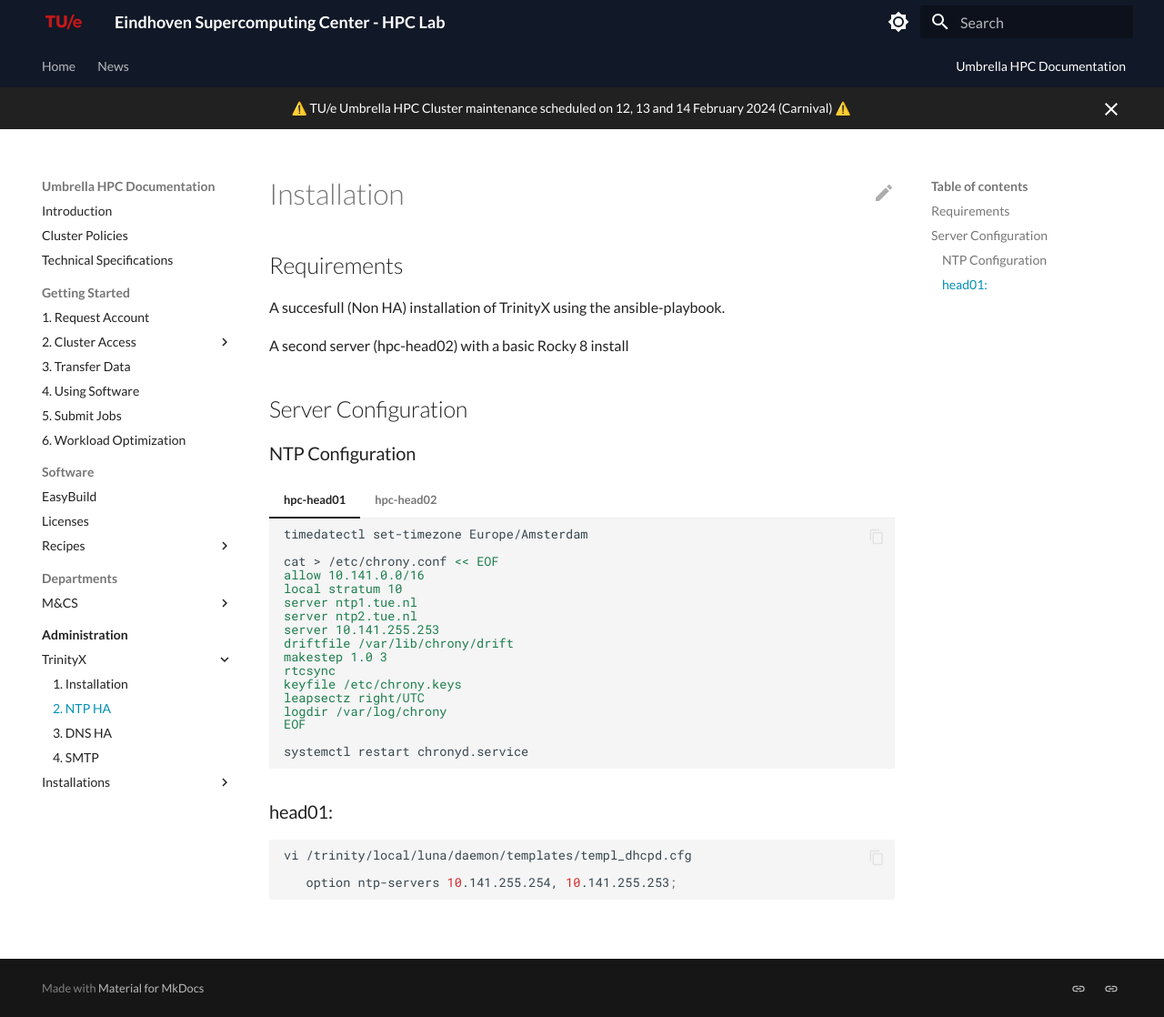
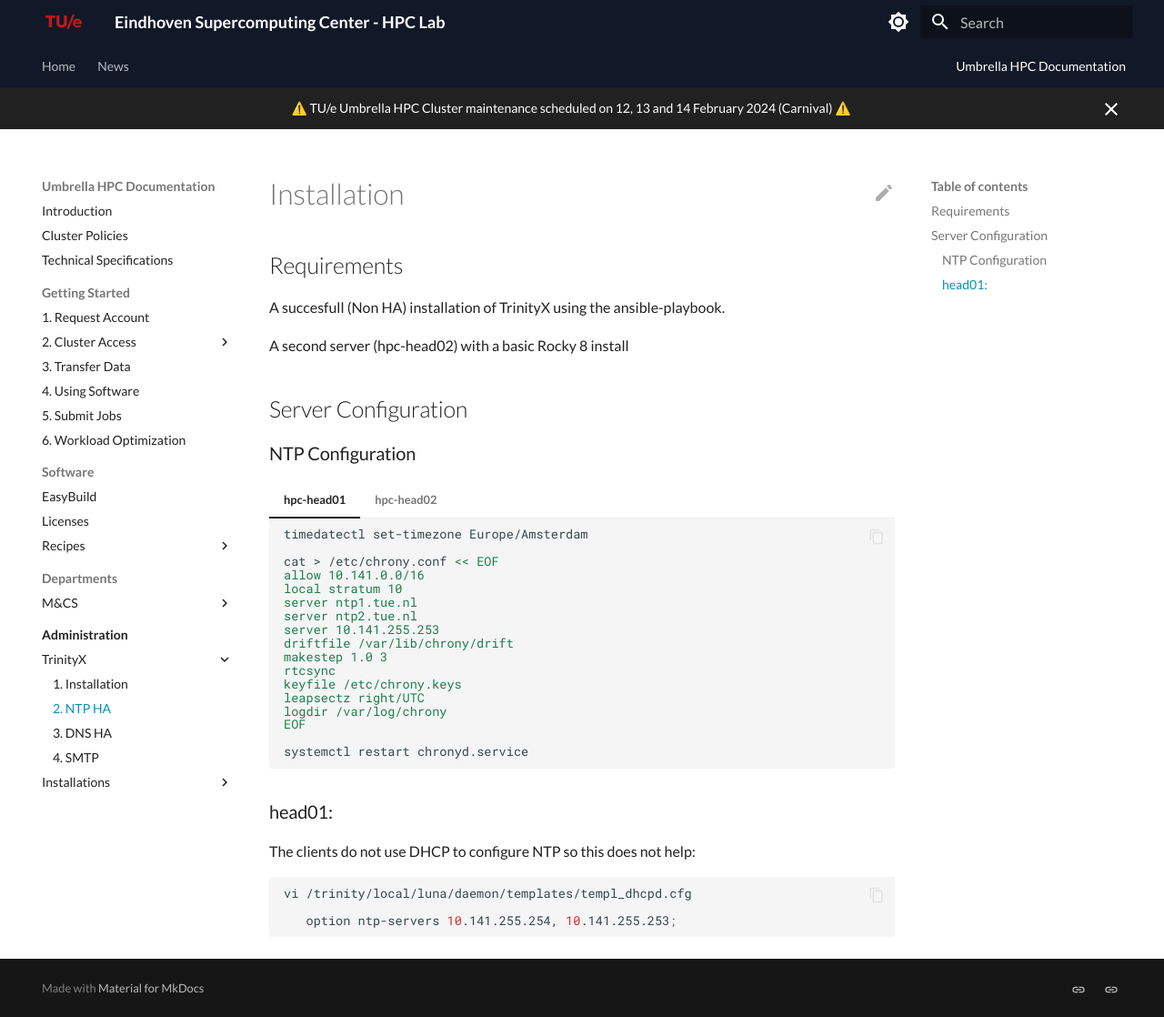
Before and after one commit to gferhpc/supercomputing.tue.nl, an MkDocs documentation site: the page built from pages/documentation/administration/trinityx/ntp.md, in a window 1280 px wide and 1118 px high. Shown: the whole window at 91% size. Built offline with MkDocs 1.6.1 and Material for MkDocs 9.7.7, drawn with Linux system fonts in a browser that asks for light colours.

Commit message:
Update ntp.md

````diff
--- a/pages/documentation/administration/trinityx/ntp.md
+++ b/pages/documentation/administration/trinityx/ntp.md
@@ -56,6 +56,8 @@
 
 ### head01:
 
+The clients do not use DHCP to configure NTP so this does not help:
+
 ```shell
 vi /trinity/local/luna/daemon/templates/templ_dhcpd.cfg
 
````
